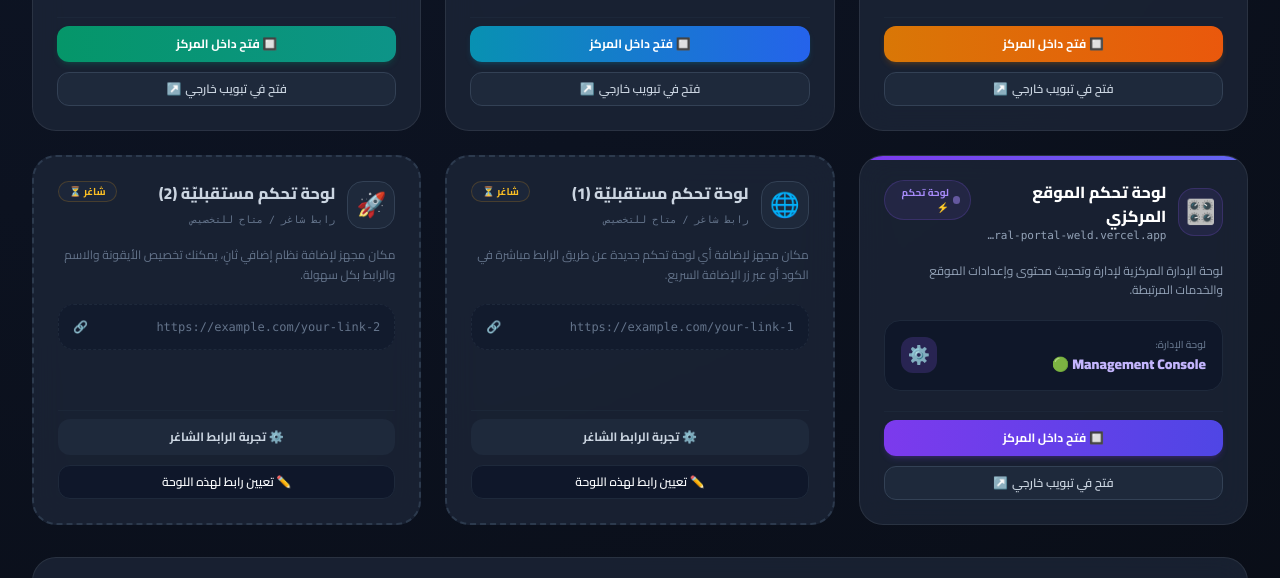
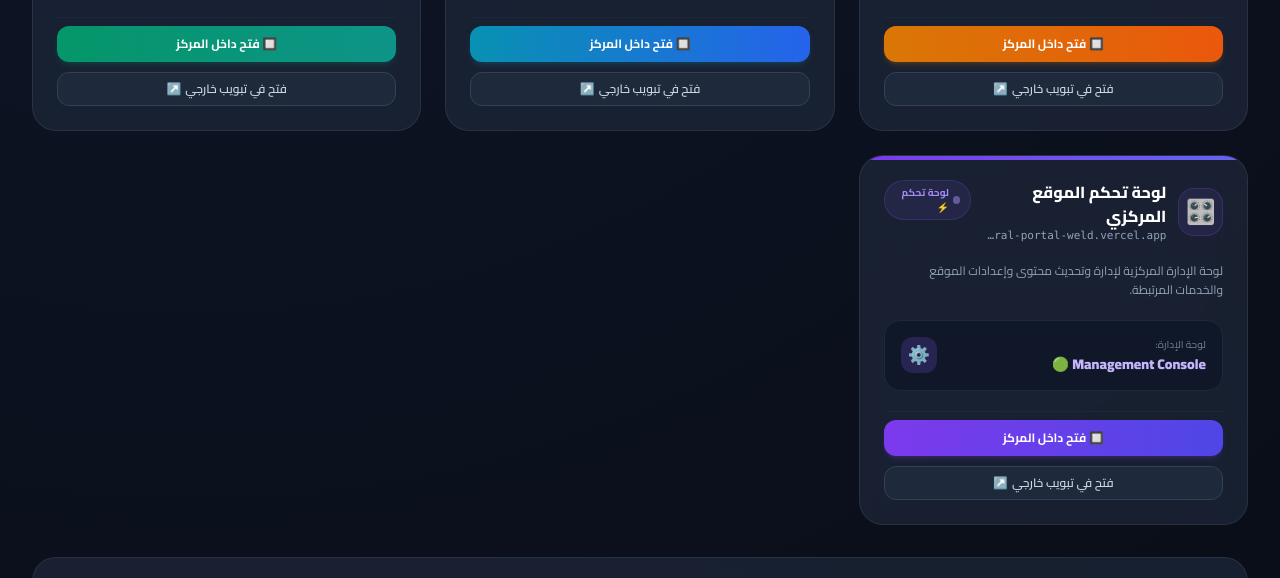
Before and after one commit to tasreehamnee-ux/lawhattahakm.com, a plain HTML site: page index.html in a window 1280 px wide. Shown: the part 962-1540 px from the top of the page. Drawn offline with nearby package versions, Linux system fonts and the light colour scheme; no server answers.

Commit message:
Remove placeholders and purge old cached duplicates

```diff
--- a/index.html
+++ b/index.html
@@ -636,93 +636,6 @@
         </div>
       </article>
 
-      <!-- ========================================================================================= -->
-      <!-- 🛠️ [مكان شاغر 1 / FUTURE DASHBOARD PLACEHOLDER 1] -->
-      <!-- يمكنك تعديل هذا الكرت مباشرة أو إضافة رابط جديد عبر زر الإضافة السريع -->
-      <!-- ========================================================================================= -->
-      <article id="card-placeholder-1" data-title="لوحة تحكم إضافية 1 (شاغر)" class="dashboard-card glass-card border-dashed border-2 border-slate-700/80 rounded-3xl p-6 flex flex-col justify-between transition-all duration-300 relative overflow-hidden group hover:border-brand-500/50">
-        <div>
-          <div class="flex items-start justify-between gap-3 mb-4">
-            <div class="flex items-center gap-3">
-              <div class="card-icon w-12 h-12 bg-slate-800 border border-slate-700 rounded-2xl flex items-center justify-center text-2xl group-hover:scale-110 transition-transform">
-                🌐
-              </div>
-              <div>
-                <h3 class="card-title font-extrabold text-base text-slate-300 group-hover:text-white transition-colors">
-                  لوحة تحكم مستقبليّة (1)
-                </h3>
-                <span class="text-[10px] font-mono text-slate-500">رابط شاغر / متاح للتخصيص</span>
-              </div>
-            </div>
-            <span class="px-2.5 py-0.5 rounded-full text-[10px] font-bold bg-slate-800/80 text-amber-400 border border-amber-500/20">
-              شاغر ⏳
-            </span>
-          </div>
-
-          <p class="text-xs text-slate-500 leading-relaxed mb-5">
-            مكان مجهز لإضافة أي لوحة تحكم جديدة عن طريق الرابط مباشرة في الكود أو عبر زر الإضافة السريع.
-          </p>
-
-          <div class="bg-slate-900/50 border border-dashed border-slate-800 rounded-2xl p-3.5 mb-5 flex items-center justify-between text-xs text-slate-500 font-mono">
-            <span class="card-url truncate">https://example.com/your-link-1</span>
-            <span>🔗</span>
-          </div>
-        </div>
-
-        <div class="flex flex-col gap-2.5 pt-2 border-t border-slate-800/80">
-          <button onclick="openWorkspaceModal('https://example.com/your-link-1', 'لوحة تحكم مستقبليّة 1')" class="btn-launch w-full py-2.5 bg-slate-800 hover:bg-brand-600 text-slate-300 hover:text-white rounded-xl font-bold text-xs transition-all flex items-center justify-center gap-1.5">
-            <span>⚙️ تجربة الرابط الشاغر</span>
-          </button>
-
-          <button onclick="openAddModal('placeholder-1', 'لوحة تحكم مستقبليّة 1', 'https://example.com/your-link-1', '🌐')" class="w-full py-2 bg-slate-900 hover:bg-slate-800 text-brand-400 rounded-xl border border-slate-800 font-semibold text-xs transition-all text-center flex items-center justify-center gap-1">
-            <span>✏️ تعيين رابط لهذه اللوحة</span>
-          </button>
-        </div>
-      </article>
-
-      <!-- ========================================================================================= -->
-      <!-- 🛠️ [مكان شاغر 2 / FUTURE DASHBOARD PLACEHOLDER 2] -->
-      <!-- ========================================================================================= -->
-      <article id="card-placeholder-2" data-title="لوحة تحكم إضافية 2 (شاغر)" class="dashboard-card glass-card border-dashed border-2 border-slate-700/80 rounded-3xl p-6 flex flex-col justify-between transition-all duration-300 relative overflow-hidden group hover:border-brand-500/50">
-        <div>
-          <div class="flex items-start justify-between gap-3 mb-4">
-            <div class="flex items-center gap-3">
-              <div class="card-icon w-12 h-12 bg-slate-800 border border-slate-700 rounded-2xl flex items-center justify-center text-2xl group-hover:scale-110 transition-transform">
-                🚀
-              </div>
-              <div>
-                <h3 class="card-title font-extrabold text-base text-slate-300 group-hover:text-white transition-colors">
-                  لوحة تحكم مستقبليّة (2)
-                </h3>
-                <span class="text-[10px] font-mono text-slate-500">رابط شاغر / متاح للتخصيص</span>
-              </div>
-            </div>
-            <span class="px-2.5 py-0.5 rounded-full text-[10px] font-bold bg-slate-800/80 text-amber-400 border border-amber-500/20">
-              شاغر ⏳
-            </span>
-          </div>
-
-          <p class="text-xs text-slate-500 leading-relaxed mb-5">
-            مكان مجهز لإضافة نظام إضافي ثانٍ، يمكنك تخصيص الأيقونة والاسم والرابط بكل سهولة.
-          </p>
-
-          <div class="bg-slate-900/50 border border-dashed border-slate-800 rounded-2xl p-3.5 mb-5 flex items-center justify-between text-xs text-slate-500 font-mono">
-            <span class="card-url truncate">https://example.com/your-link-2</span>
-            <span>🔗</span>
-          </div>
-        </div>
-
-        <div class="flex flex-col gap-2.5 pt-2 border-t border-slate-800/80">
-          <button onclick="openWorkspaceModal('https://example.com/your-link-2', 'لوحة تحكم مستقبليّة 2')" class="btn-launch w-full py-2.5 bg-slate-800 hover:bg-brand-600 text-slate-300 hover:text-white rounded-xl font-bold text-xs transition-all flex items-center justify-center gap-1.5">
-            <span>⚙️ تجربة الرابط الشاغر</span>
-          </button>
-
-          <button onclick="openAddModal('placeholder-2', 'لوحة تحكم مستقبليّة 2', 'https://example.com/your-link-2', '🚀')" class="w-full py-2 bg-slate-900 hover:bg-slate-800 text-brand-400 rounded-xl border border-slate-800 font-semibold text-xs transition-all text-center flex items-center justify-center gap-1">
-            <span>✏️ تعيين رابط لهذه اللوحة</span>
-          </button>
-        </div>
-      </article>
-
     </section>
 
     <!-- Activity & Quick System Logs -->
@@ -1102,13 +1015,37 @@
     // =========================================================================
     // 💾 نظام الحفظ الدائم في localStorage (PERMANENT STORAGE SYSTEM)
     // =========================================================================
-    const STORAGE_KEY = 'custom_dashboards_hub_v1';
+    const STORAGE_KEY = 'custom_dashboards_hub_v3';
+
+    // Clear legacy localStorage from previous manual sessions to eliminate duplicates
+    try {
+      localStorage.removeItem('custom_dashboards_hub_v1');
+      localStorage.removeItem('custom_dashboards_hub_v2');
+    } catch(e) {}
+
+    // Built-in hardcoded URLs list to prevent duplicates
+    const BUILTIN_URLS = [
+      'dashboard.html',
+      'archive.html',
+      'admin.html',
+      'https://rawabet-com.vercel.app',
+      'https://unversty-com.vercel.app',
+      'https://mawkie.com',
+      'https://central-portal-weld.vercel.app'
+    ];
 
     // Load saved dashboards on startup
     function loadSavedDashboards() {
       try {
         const saved = JSON.parse(localStorage.getItem(STORAGE_KEY) || '[]');
-        saved.forEach(item => {
+        // Filter out any placeholders or duplicates of built-in cards
+        const filtered = saved.filter(item => {
+          if (!item || !item.url) return false;
+          const cleanUrl = item.url.trim().toLowerCase().replace(/\/+$/, '');
+          if (cleanUrl.includes('example.com') || (item.id && item.id.includes('placeholder'))) return false;
+          return !BUILTIN_URLS.some(b => cleanUrl === b.toLowerCase().replace(/\/+$/, '') || cleanUrl.startsWith(b.toLowerCase().replace(/\/+$/, '')));
+        });
+        filtered.forEach(item => {
           renderDashboardCard(item.name, item.url, item.icon, item.id, false);
         });
         updateSystemsCounter();
```
